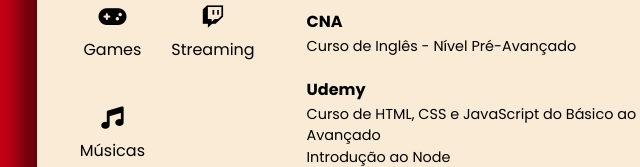
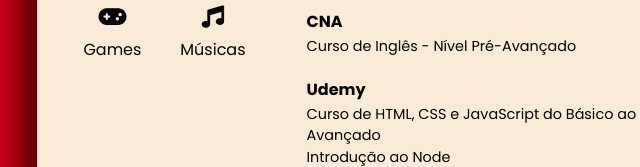
Before and after one commit to RobertaPires/First-Project, a plain HTML site: page index.html in a window 1280 px wide. Shown: the part 777-944 px from the top of the page, 283-923 px from the left. Drawn offline with nearby package versions, Linux system fonts and the light colour scheme.

Commit message:
Update index.html

```diff
--- a/index.html
+++ b/index.html
@@ -52,10 +52,6 @@
             <div class="hobby">
               <i class="fas fa-gamepad"></i>
               <span>Games</span>
-            </div>
-            <div class="hobby">
-              <i class="fab fa-twitch"></i>
-              <span>Streaming</span>
             </div>
             <div class="hobby">
               <i class="fas fa-music"></i>
```
